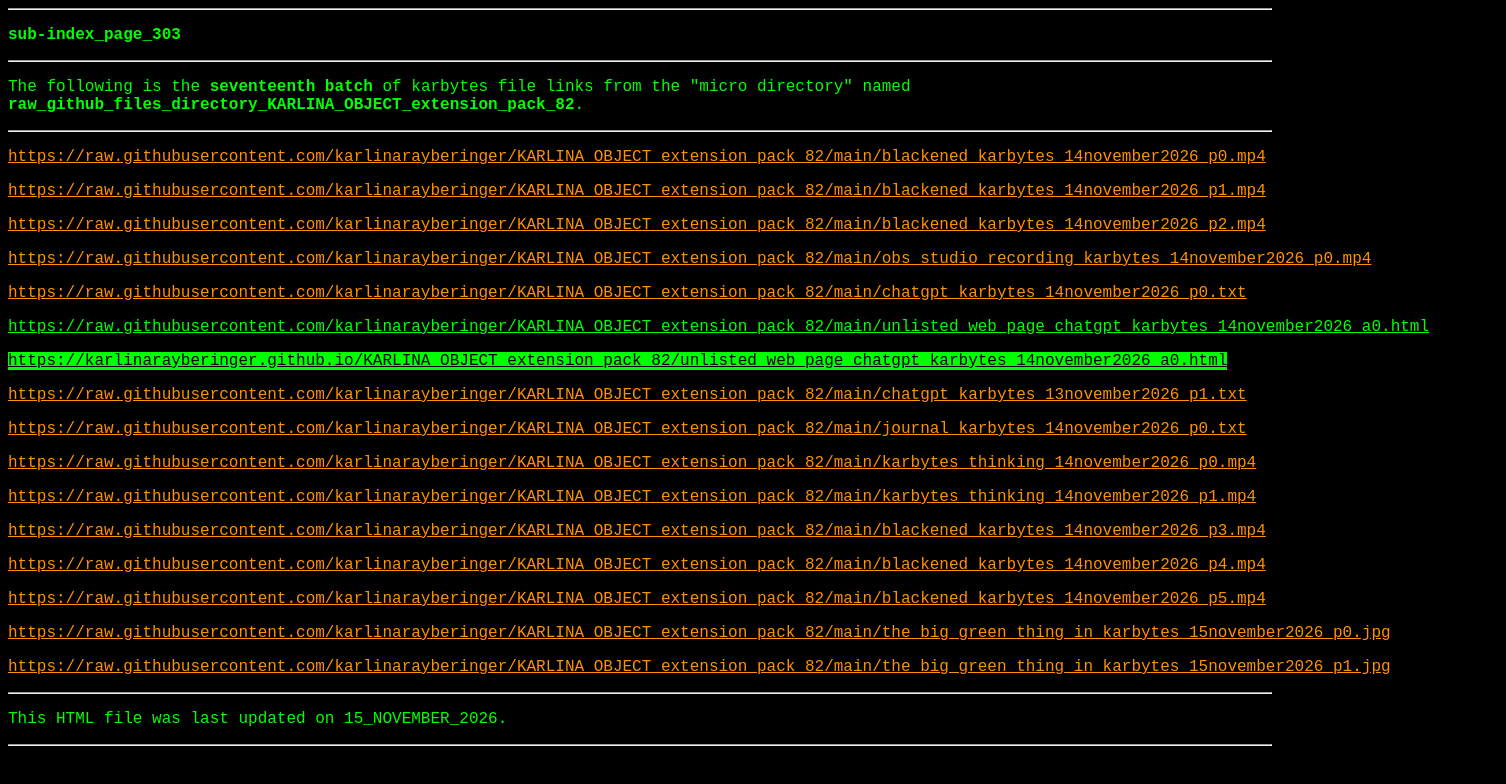
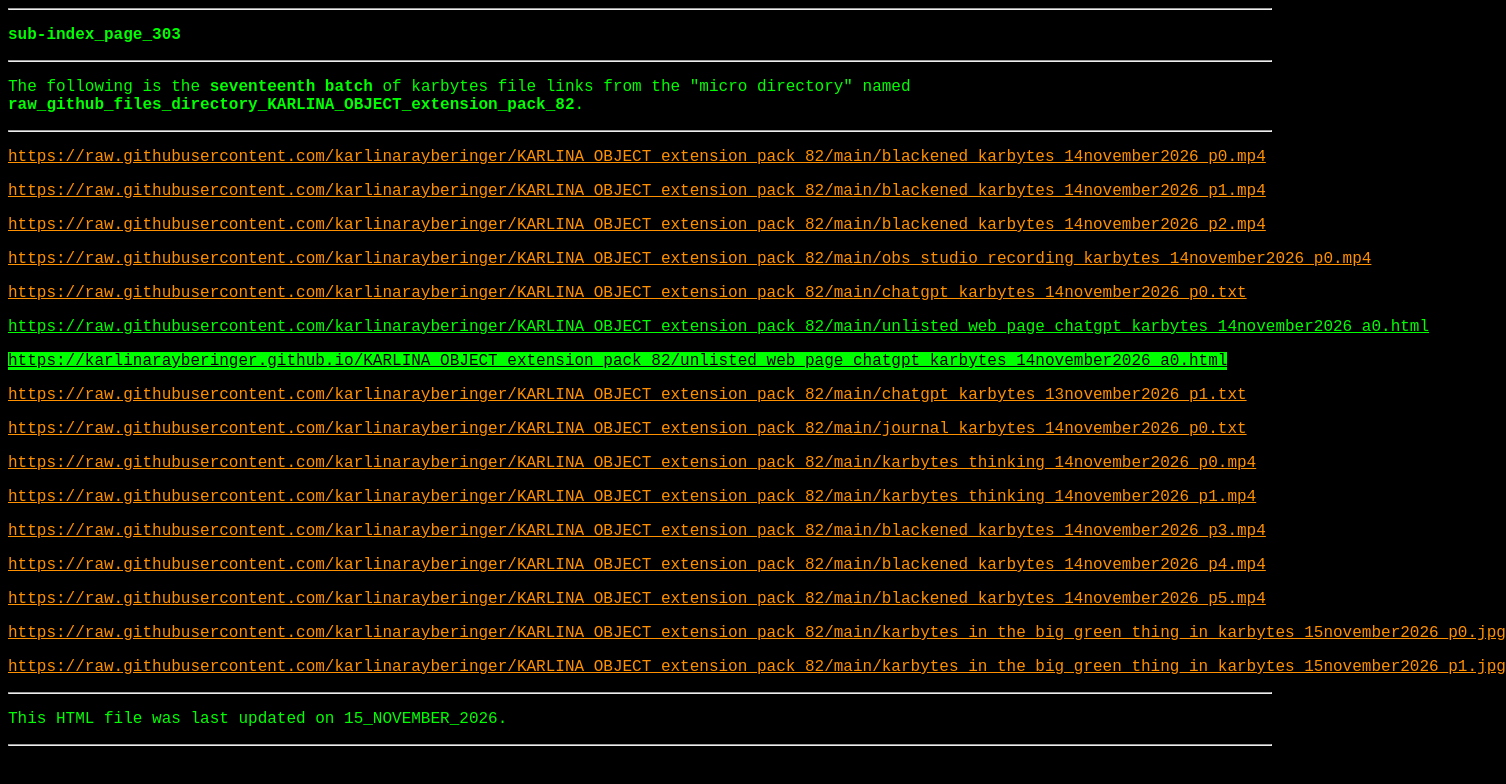
Before and after one commit to karbytessupporter/karbytes_wayback_machine_saves_precision_batches_extension_1, a plain HTML site: page sub-index_page_303.html in a window 1280 px wide. Shown: the whole page, 1506 px wide, since content can reach past the window. Drawn offline with Linux system fonts and the light colour scheme.

Commit message:
Update image links in sub-index_page_303.html
Replaced two image links with new links to 'karbytes_in_the_big_green_thing_in_karbytes' images.

```diff
--- a/sub-index_page_303.html
+++ b/sub-index_page_303.html
@@ -41,8 +41,8 @@
 <p><a style="background: #000000;color: #ff9000" href="https://raw.githubusercontent.com/karlinarayberinger/KARLINA_OBJECT_extension_pack_82/main/blackened_karbytes_14november2026_p3.mp4" target="_blank" rel="noopener">https://raw.githubusercontent.com/karlinarayberinger/KARLINA_OBJECT_extension_pack_82/main/blackened_karbytes_14november2026_p3.mp4</a></p>
 <p><a style="background: #000000;color: #ff9000" href="https://raw.githubusercontent.com/karlinarayberinger/KARLINA_OBJECT_extension_pack_82/main/blackened_karbytes_14november2026_p4.mp4" target="_blank" rel="noopener">https://raw.githubusercontent.com/karlinarayberinger/KARLINA_OBJECT_extension_pack_82/main/blackened_karbytes_14november2026_p4.mp4</a></p>
 <p><a style="background: #000000;color: #ff9000" href="https://raw.githubusercontent.com/karlinarayberinger/KARLINA_OBJECT_extension_pack_82/main/blackened_karbytes_14november2026_p5.mp4" target="_blank" rel="noopener">https://raw.githubusercontent.com/karlinarayberinger/KARLINA_OBJECT_extension_pack_82/main/blackened_karbytes_14november2026_p5.mp4</a></p>
-<p><a style="background: #000000;color: #ff9000" href="https://raw.githubusercontent.com/karlinarayberinger/KARLINA_OBJECT_extension_pack_82/main/the_big_green_thing_in_karbytes_15november2026_p0.jpg" target="_blank" rel="noopener">https://raw.githubusercontent.com/karlinarayberinger/KARLINA_OBJECT_extension_pack_82/main/the_big_green_thing_in_karbytes_15november2026_p0.jpg</a></p>
-<p><a style="background: #000000;color: #ff9000" href="https://raw.githubusercontent.com/karlinarayberinger/KARLINA_OBJECT_extension_pack_82/main/the_big_green_thing_in_karbytes_15november2026_p1.jpg" target="_blank" rel="noopener">https://raw.githubusercontent.com/karlinarayberinger/KARLINA_OBJECT_extension_pack_82/main/the_big_green_thing_in_karbytes_15november2026_p1.jpg</a></p>
+<p><a style="background: #000000;color: #ff9000" href="https://raw.githubusercontent.com/karlinarayberinger/KARLINA_OBJECT_extension_pack_82/main/karbytes_in_the_big_green_thing_in_karbytes_15november2026_p0.jpg" target="_blank" rel="noopener">https://raw.githubusercontent.com/karlinarayberinger/KARLINA_OBJECT_extension_pack_82/main/karbytes_in_the_big_green_thing_in_karbytes_15november2026_p0.jpg</a></p>
+<p><a style="background: #000000;color: #ff9000" href="https://raw.githubusercontent.com/karlinarayberinger/KARLINA_OBJECT_extension_pack_82/main/karbytes_in_the_big_green_thing_in_karbytes_15november2026_p1.jpg" target="_blank" rel="noopener">https://raw.githubusercontent.com/karlinarayberinger/KARLINA_OBJECT_extension_pack_82/main/karbytes_in_the_big_green_thing_in_karbytes_15november2026_p1.jpg</a></p>
 
 <hr>
 
```
